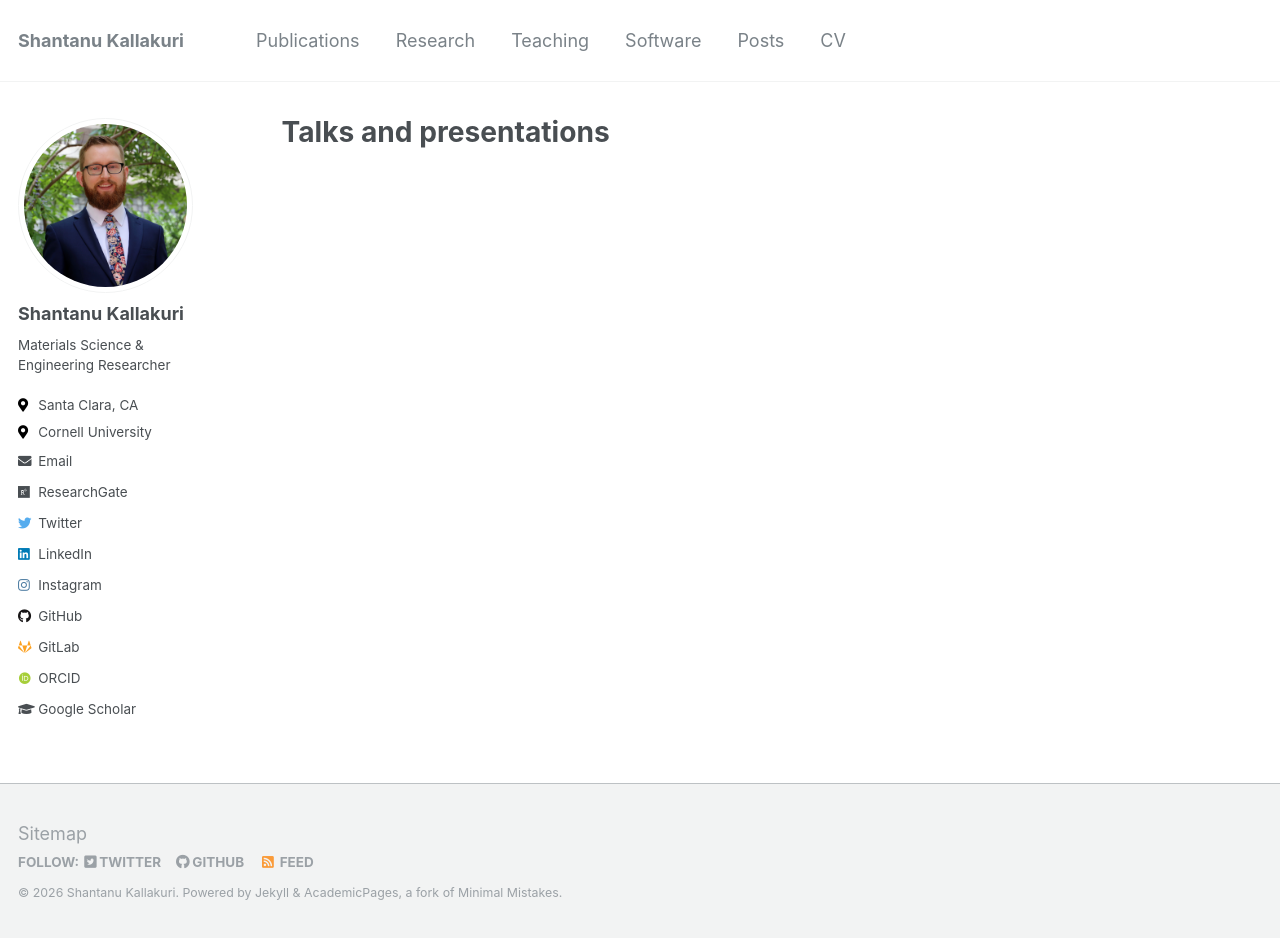
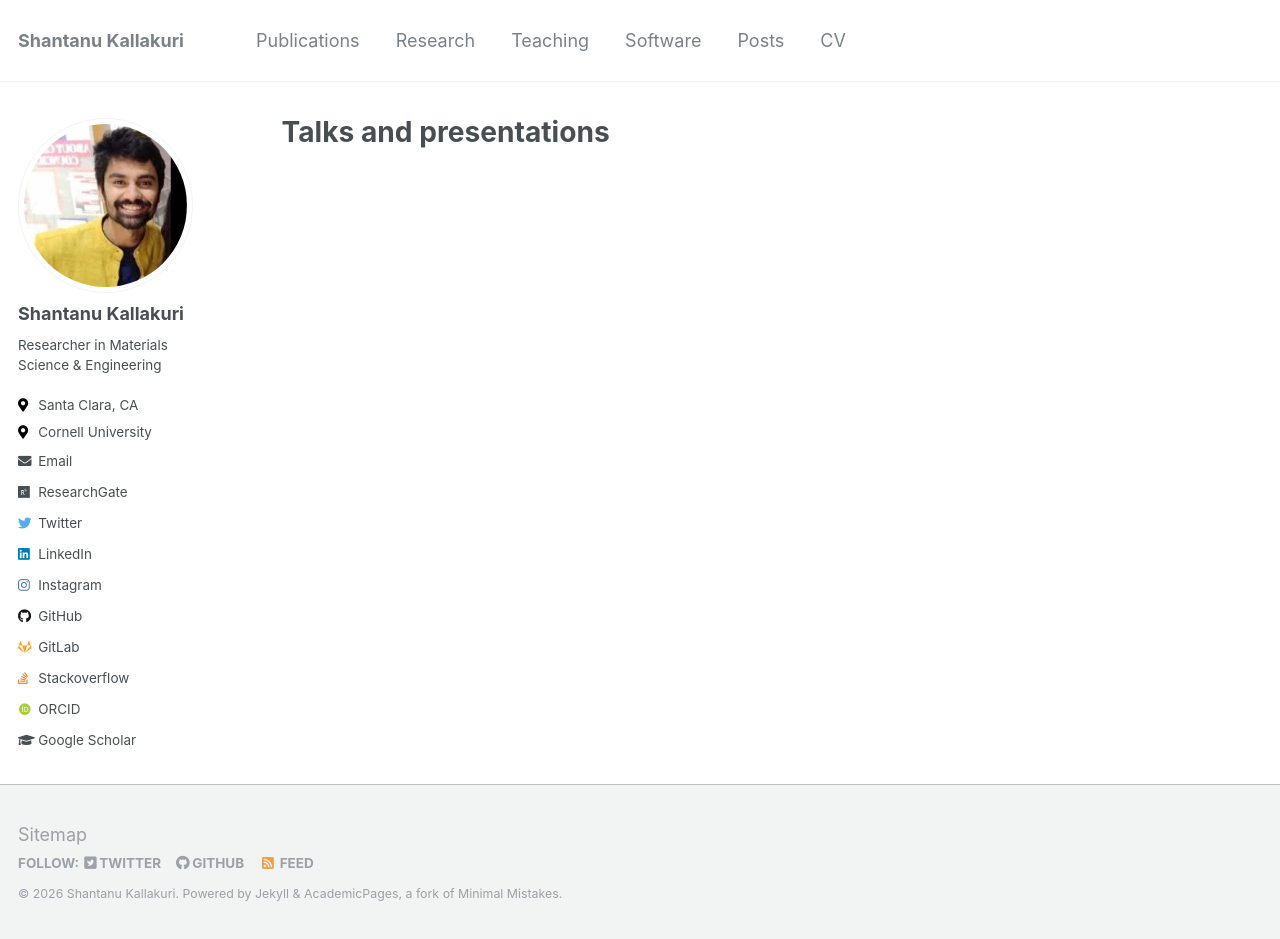
Before and after one commit to shantanukallakuri/research, a Jekyll site: the page built from _pages/talks.html, in a window 1280 px wide and 939 px high. Built offline with Jekyll 4.4.1, drawn with Linux system fonts in a browser that asks for light colours; some web fonts are replaced; some of the changed lines change nothing that is shown.

Commit message:
Updated permalinks and photos

```diff
--- a/_config.yml
+++ b/_config.yml
@@ -86,7 +86,7 @@ analytics:
 author:
   name             : "Shantanu Kallakuri"
   avatar           : "profile.png"
-  bio              : "Materials Science & Engineering Researcher"
+  bio              : "Researcher in Materials Science & Engineering"
   location         : "Santa Clara, CA"
   employer         : "Cornell University"
   pubmed           :
@@ -112,7 +112,7 @@ author:
   mastodon         :
   pinterest        :
   soundcloud       :
-  stackoverflow    : #"https://stackoverflow.com/users/10912314/jayrobwilliams"
+  stackoverflow    : "https://stackoverflow.com/users/11599445/shantanuk100?tab=profile"
   steam            :
   tumblr           :
   twitter          : "https://x.com/shantanuk100"
@@ -260,7 +260,7 @@ sass:
 permalink: /:categories/:title/
 # paginate: 5 # amount of posts to show
 # paginate_path: /page:num/
-timezone: America/Chicago # http://en.wikipedia.org/wiki/List_of_tz_database_time_zones
+timezone: America/Los_Angeles # http://en.wikipedia.org/wiki/List_of_tz_database_time_zones
 
 
 # Plugins
```
Also changed, not shown: images/profile.png.
